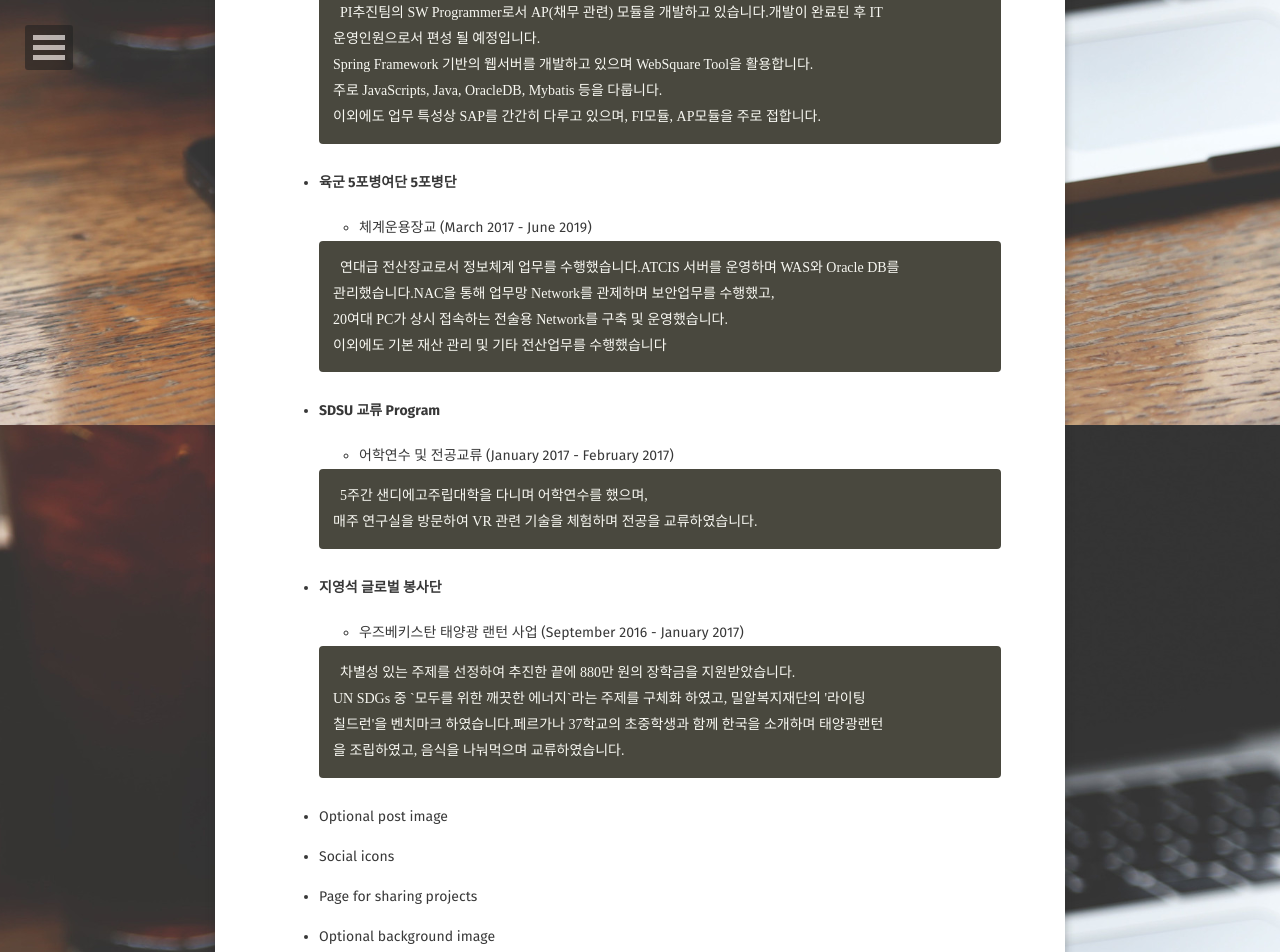
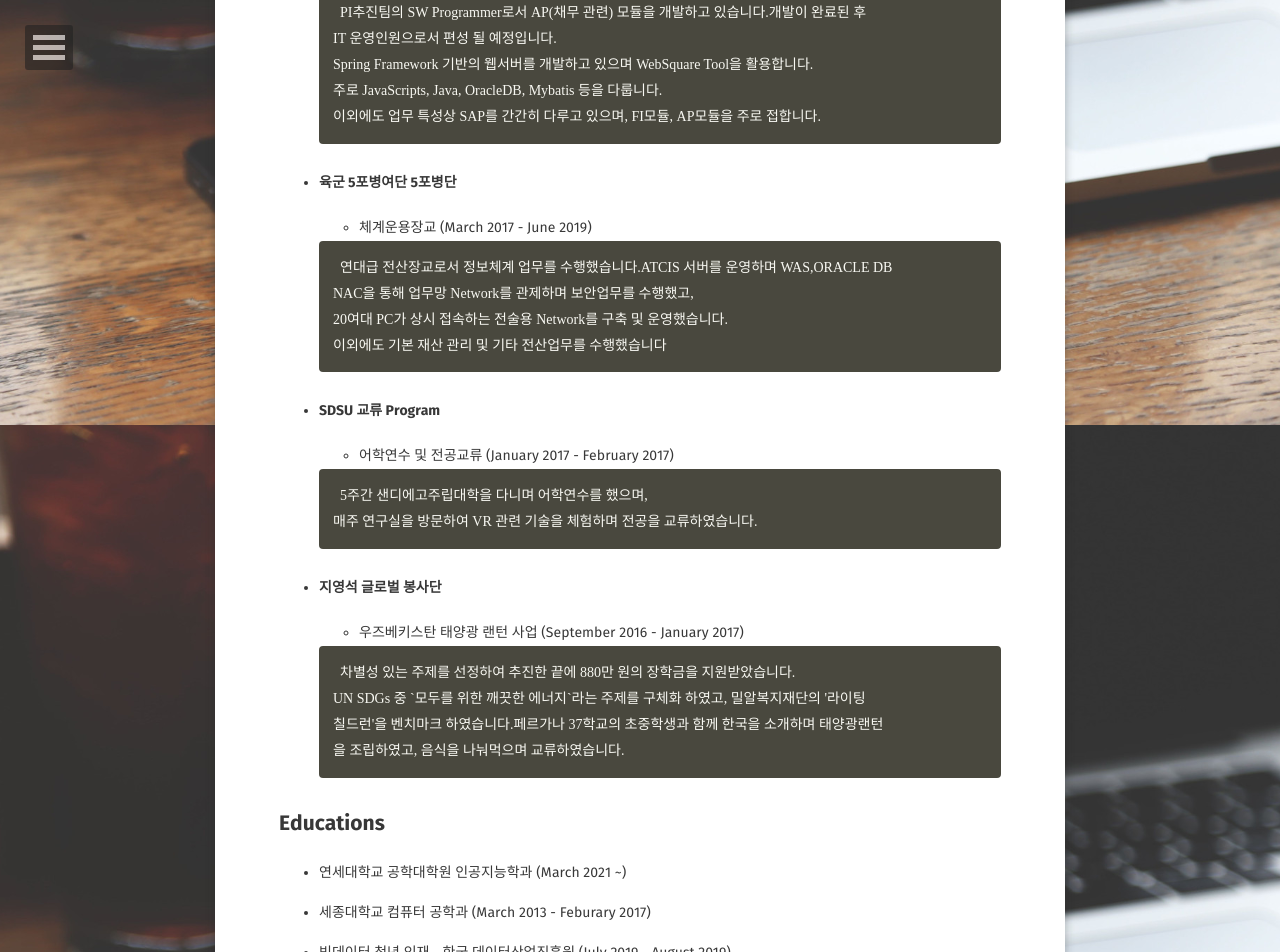
Before and after one commit to ChanohJEONG/chanohjeong.github.io, a Jekyll site: the page built from about/index.md, in a window 1280 px wide and 1400 px high, scrolled down 475 px. Shown: the top 952 px of the window. Built offline with Jekyll 4.4.1, drawn with Linux system fonts in a browser that asks for light colours; some web fonts are replaced; some of the changed text lies outside the part shown.

Commit message:
adding About Me

````diff
--- a/about/index.md
+++ b/about/index.md
@@ -14,8 +14,8 @@
   * 대졸 공채 신입사원  ( July 2020 ~ )
 
   ```html
-  PI추진팀의 SW Programmer로서 AP(채무 관련) 모듈을 개발하고 있습니다.개발이 완료된 후 IT
-  운영인원으로서 편성 될 예정입니다.
+  PI추진팀의 SW Programmer로서 AP(채무 관련) 모듈을 개발하고 있습니다.개발이 완료된 후
+  IT 운영인원으로서 편성 될 예정입니다.
   Spring Framework 기반의 웹서버를 개발하고 있으며 WebSquare Tool을 활용합니다.
   주로 JavaScripts, Java, OracleDB, Mybatis 등을 다룹니다.
   이외에도 업무 특성상 SAP를 간간히 다루고 있으며, FI모듈, AP모듈을 주로 접합니다.
@@ -28,8 +28,8 @@
   * 체계운용장교 (March 2017 - June 2019)
 
   ```html
-  연대급 전산장교로서 정보체계 업무를 수행했습니다.ATCIS 서버를 운영하며 WAS와 Oracle DB를
-  관리했습니다.NAC을 통해 업무망 Network를 관제하며 보안업무를 수행했고,
+  연대급 전산장교로서 정보체계 업무를 수행했습니다.ATCIS 서버를 운영하며 WAS,ORACLE DB
+  NAC을 통해 업무망 Network를 관제하며 보안업무를 수행했고,
   20여대 PC가 상시 접속하는 전술용 Network를 구축 및 운영했습니다.
   이외에도 기본 재산 관리 및 기타 전산업무를 수행했습니다
   ```
@@ -60,29 +60,40 @@
 
 
 
-* Optional post image
 
-* Social icons
+## Educations
 
-* Page for sharing projects
+* 연세대학교 공학대학원 인공지능학과 (March 2021 ~)
 
-* Optional background image
+* 세종대학교 컴퓨터 공학과 (March 2013 - Feburary 2017)
 
-* Simple navigation menu
+* 빅데이터 청년 인재 - 한국 데이터산업진흥원 (July 2019 - August 2019)
 
-* MathJax support
-
-## Preview
-
-{% capture images %}
-    https://cloud.githubusercontent.com/assets/754514/14509720/61c61058-01d6-11e6-93ab-0918515ecd56.png
-    https://cloud.githubusercontent.com/assets/754514/14509716/61ac6c8e-01d6-11e6-879f-8308883de790.png
-{% endcapture %}
-{% include gallery images=images caption="Screenshots of Moon Theme" cols=2 %}
+* 딥러닝기반 AI 엔지니어링 (November 2019 - June 2020)
 
 
-## Getting Started
 
-To learn how to install and use this theme check out the [Setup Guide](http://taylantatli.me/Moon/moon-theme/) for more information.
 
-[Install Moon](https://github.com/TaylanTatli/Moon){: .btn}
+## Certifications
+
+* 정보처리기사
+
+* ADsP (데이터분석 준전문가)
+
+* OPIC - IM2
+
+
+
+## Awards
+
+* 세종대학교 창의설계경진대회 최우수상
+
+* 멀티캠퍼스 파이털프로젝트 최우수상
+
+* 지영석 글로벌 봉사단 선발
+
+* 준장급 - ATCIS 운용 유공
+
+* 준장급 - 육군 헌신상
+
+* 대령급 - '18년 군단 정기보안점검 우수'
````
